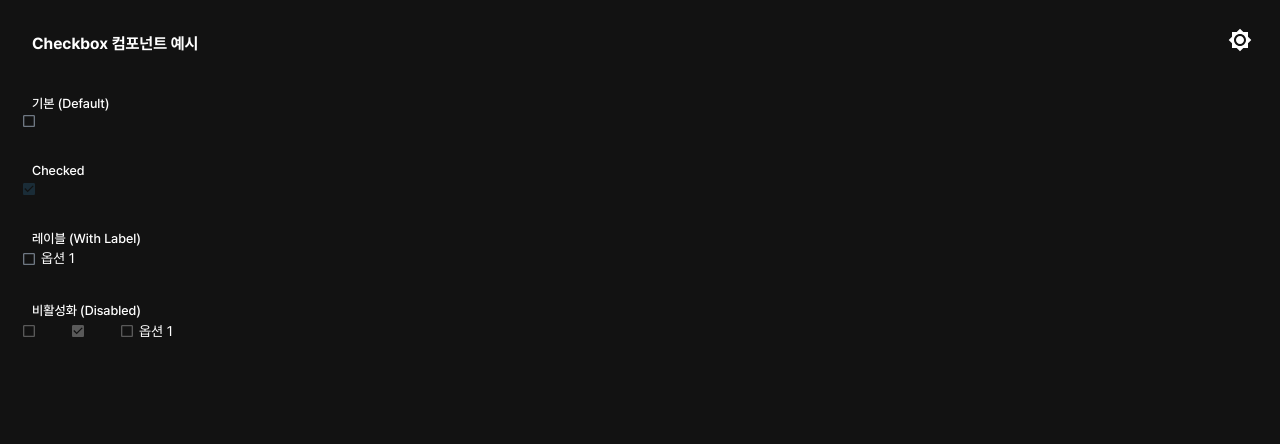
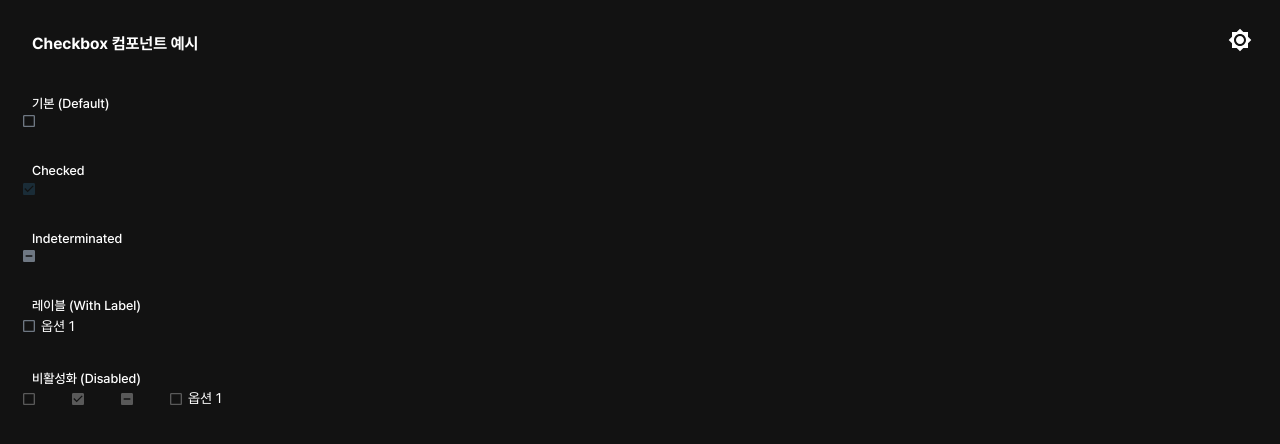
Before and after one commit to npthl2/ai-pr, a React (Vite) app: page /example/checkbox in a window 1280 px wide. Shown: the top 444 px of the page. Built offline with nearby package versions, Linux system fonts and the light colour scheme.

Commit message:
checkbox 예제 수정

```diff
--- a/src/pages/checkboxExample/CheckboxExample.tsx
+++ b/src/pages/checkboxExample/CheckboxExample.tsx
@@ -11,9 +11,11 @@ import {
 const CheckboxExample = () => {
   const [checked, setChecked] = useState<Record<string, boolean>>({
     default: false,
+    checked: true,
     withLabel: false,
     disabled: false,
     checkedDisabled: true,
+    indeterminated: false,
   });
 
   const handleChange = (id: string) => (checked: boolean) => {
@@ -40,7 +42,19 @@ const CheckboxExample = () => {
         <Grid size={12}>
           <ComponentTitle variant='h6'>Checked</ComponentTitle>
           <CheckboxWrapper>
-            <Checkbox checked={true} onChange={handleChange('default')} />
+            <Checkbox checked={checked.checked} onChange={handleChange('checked')} />
+          </CheckboxWrapper>
+        </Grid>
+
+        <Grid size={12}>
+          <ComponentTitle variant='h6'>Indeterminated</ComponentTitle>
+          <CheckboxWrapper>
+            <Checkbox
+              checked={checked.indeterminated}
+              onChange={handleChange('indeterminated')}
+              indeterminate
+              disabled={false}
+            />
           </CheckboxWrapper>
         </Grid>
 
@@ -68,6 +82,12 @@ const CheckboxExample = () => {
             <Checkbox
               checked={checked.withLabel}
               onChange={handleChange('withLabel')}
+              disabled
+              indeterminate
+            />
+            <Checkbox
+              checked={checked.withLabel}
+              onChange={handleChange('withLabel')}
               label='옵션 1'
               showLabel
               disabled
```
